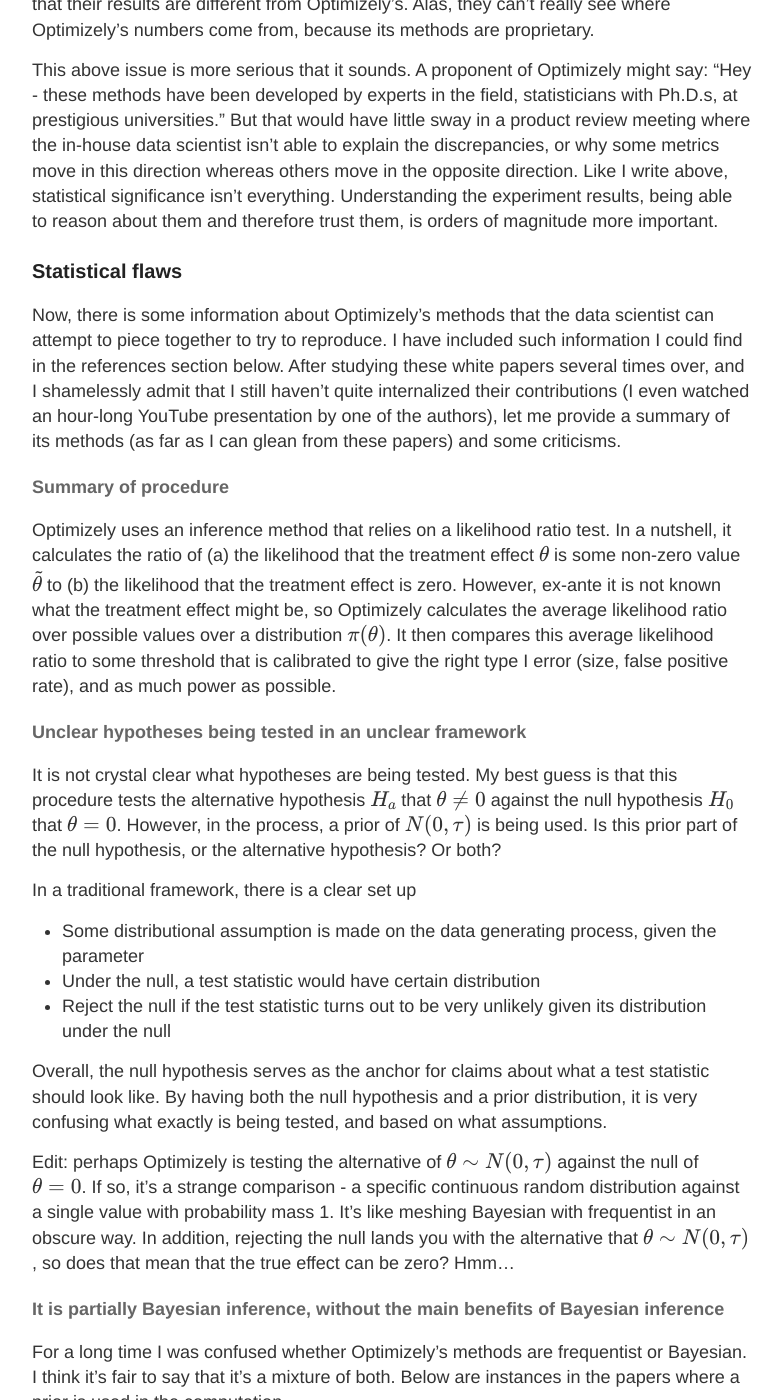
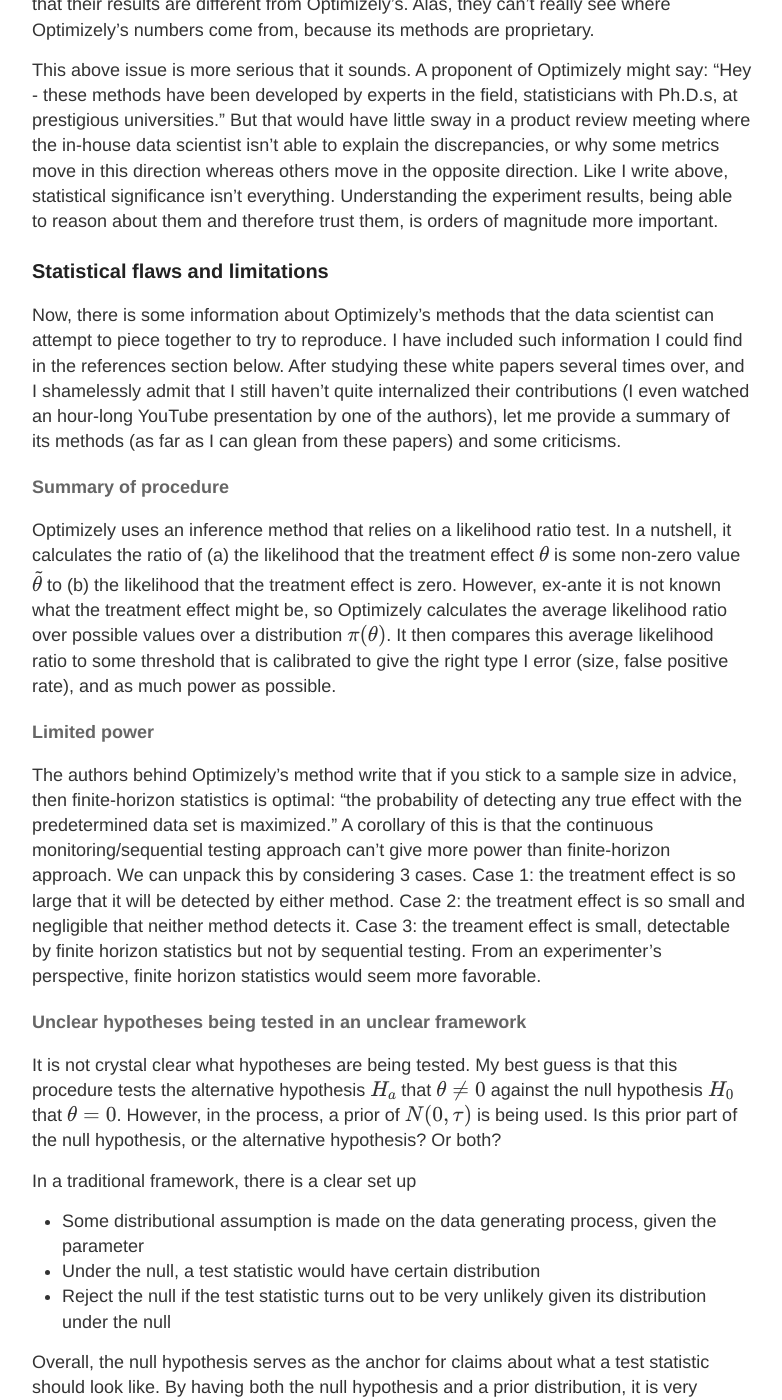
Before and after one commit to lechipatrick/lechipatrick.github.io, a Jekyll site: the page built from _posts/2022-12-07-a-critique-of-Optimizely.md, in a window 1280 px wide and 1400 px high, scrolled down 2191 px. Shown: the whole window, without its empty margins (248-1030 px from the left). Built offline with Jekyll 4.4.1, drawn with Linux system fonts in a browser that asks for light colours; formulas are drawn with MathJax 3.

Commit message:
Update 2022-12-07-a-critique-of-Optimizely.md

```diff
--- a/_posts/2022-12-07-a-critique-of-Optimizely.md
+++ b/_posts/2022-12-07-a-critique-of-Optimizely.md
@@ -58,11 +58,14 @@
 
 This above issue is more serious that it sounds. A proponent of Optimizely might say: "Hey - these methods have been developed by experts in the field, statisticians with Ph.D.s, at prestigious universities." But that would have little sway in a product review meeting where the in-house data scientist isn't able to explain the discrepancies, or why some metrics move in this direction whereas others move in the opposite direction. Like I write above, statistical significance isn't everything. Understanding the experiment results, being able to reason about them and therefore trust them, is orders of magnitude more important.
 
-### Statistical flaws
+### Statistical flaws and limitations
 Now, there is some information about Optimizely's methods that the data scientist can attempt to piece together to try to reproduce. I have included such information I could find in the references section below. After studying these white papers several times over, and I shamelessly admit that I still haven't quite internalized their contributions (I even watched an hour-long YouTube presentation by one of the authors), let me provide a summary of its methods (as far as I can glean from these papers) and some criticisms.
 
 #### Summary of procedure
 Optimizely uses an inference method that relies on a likelihood ratio test. In a nutshell, it calculates the ratio of (a) the likelihood that the treatment effect $\theta$  is some non-zero value $\tilde \theta$ to (b) the likelihood that the treatment effect is zero. However, ex-ante it is not known what the treatment effect might be, so Optimizely calculates the average likelihood ratio over possible values over a distribution $\pi(\theta)$. It then compares this average likelihood ratio to some threshold that is calibrated to give the right type I error (size, false positive rate), and as much power as possible.
+
+#### Limited power
+The authors behind Optimizely's method write that if you stick to a sample size in advice, then finite-horizon statistics is optimal: "the probability of detecting any true effect with the predetermined data set is maximized." A corollary of this is that the continuous monitoring/sequential testing approach can't give more power than finite-horizon approach. We can unpack this by considering 3 cases. Case 1: the treatment effect is so large that it will be detected by either method. Case 2: the treatment effect is so small and negligible that neither method detects it. Case 3: the treament effect is small, detectable by finite horizon statistics but not by sequential testing. From an experimenter's perspective, finite horizon statistics would seem more favorable.
 
 #### Unclear hypotheses being tested in an unclear framework
 It is not crystal clear what hypotheses are being tested. My best guess is that this procedure tests the alternative hypothesis $H_a$ that $\theta\neq 0$ against the null hypothesis $H_0$ that $\theta = 0$. However, in the process, a prior of $N(0, \tau)$ is being used. Is this prior part of the null hypothesis, or the alternative hypothesis? Or both?
```
